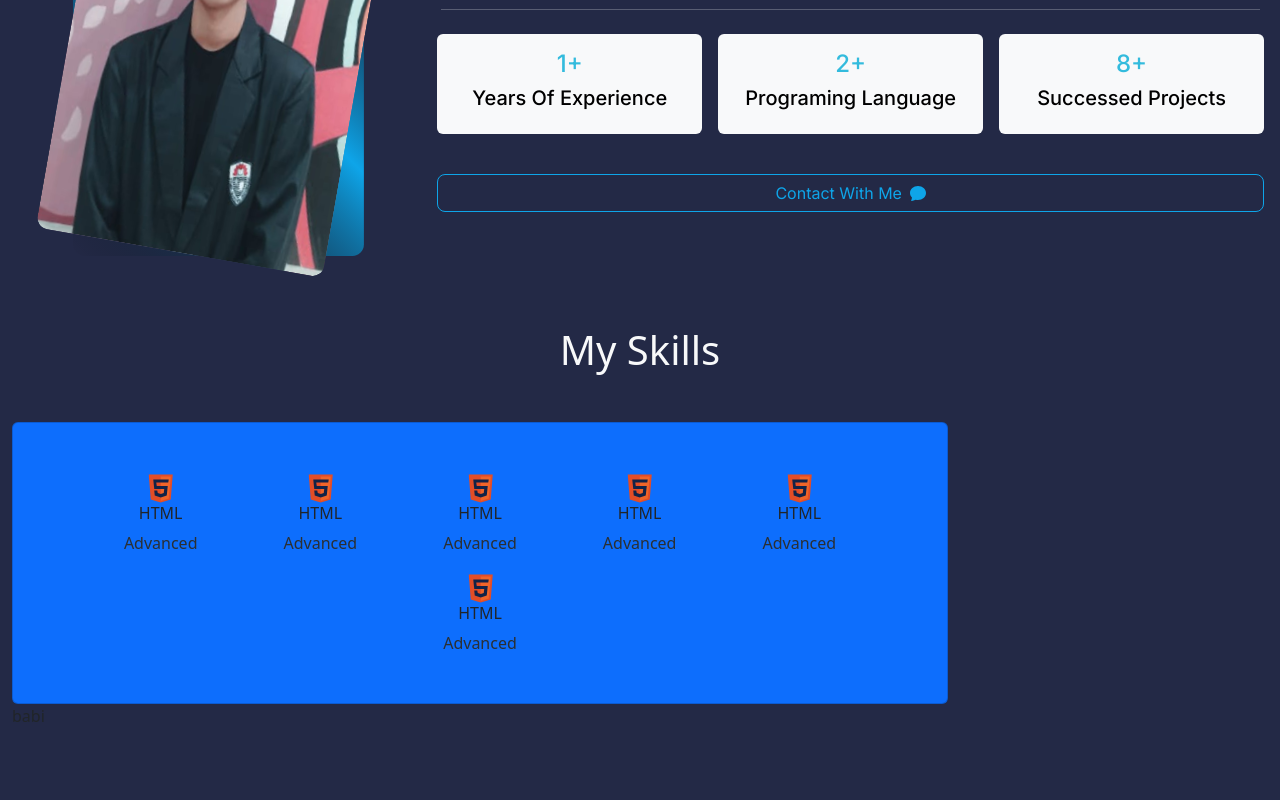
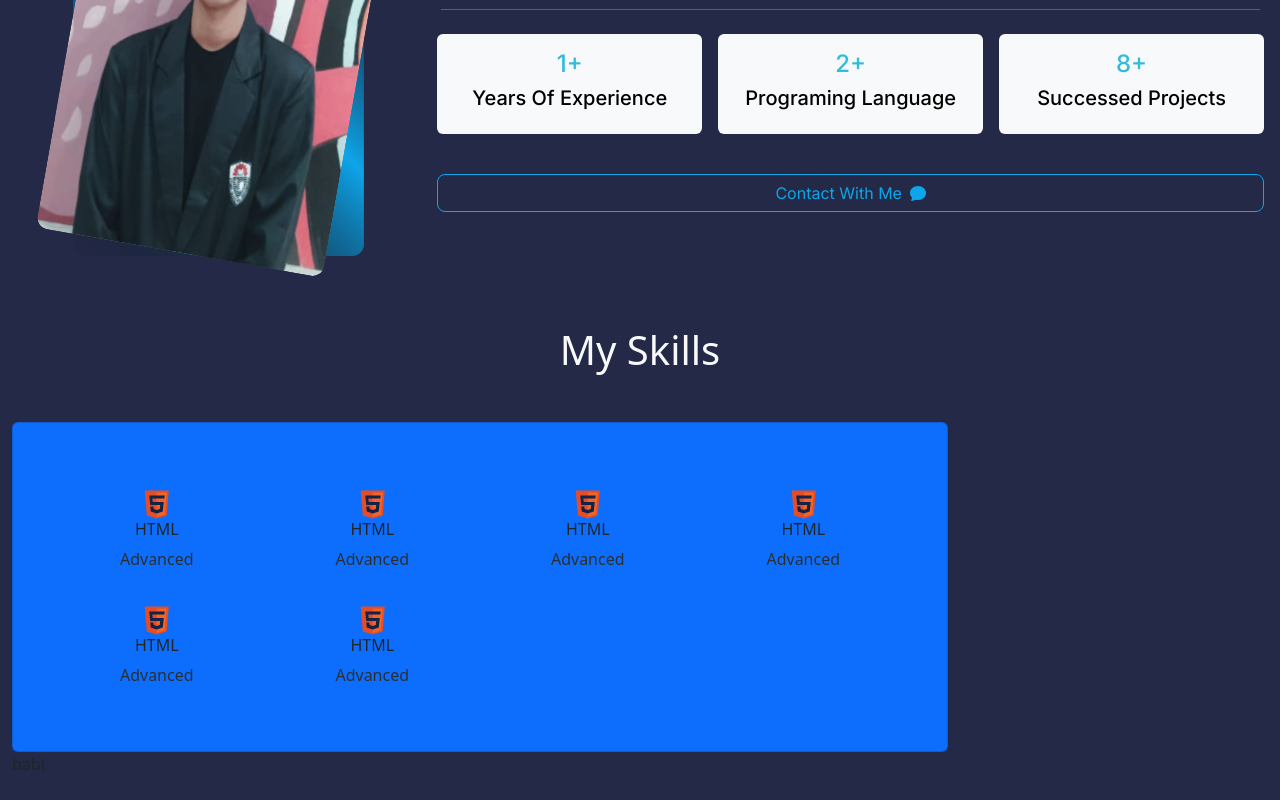
Before and after one commit to Orizaaaaa/MY-portofolio, a React (Vite) app: page / in a window 1280 px wide. Shown: the part 1078-1878 px from the top of the page. Before the commit the page ends 1830 px from the top, so only its background shows below. Built offline with nearby package versions, Linux system fonts and the light colour scheme; a web font is replaced by a local one.

Commit message:
resposive tabel skill

```diff
--- a/src/pages/Skill/MySkill.jsx
+++ b/src/pages/Skill/MySkill.jsx
@@ -8,37 +8,49 @@ function MySkill() {
             <h1 className="text-center text-light mb-5" >My Skills</h1>
             <div className="row">
                 <div className="col-lg-9 ">
-                    <div className="card bg-primary  p-5">
-                        <div className="row row-cols-lg-6 gap-3 justify-content-center align-items-center ">
-                            <div className=" col list-skill d-flex flex-column justify-content-center align-items-center">
+                    <div className="card bg-primary p-5">
+                        <div className="row justify-content-start">
+                            <div className="col-lg-3  col-md-3 col-sm-4 col-6 list-skill ">
+                                <div className="p-3 d-flex flex-column justify-content-center align-items-center">
                                     <img src={HtmlIMage} alt="htmlimage" />
                                     <h6>HTML</h6>
                                     <p className='p-0 m-0 text text-secondary-emphasis' >Advanced</p>
                                 </div>
-                            <div className=" col list-skill d-flex flex-column justify-content-center align-items-center">
+                            </div>
+                            <div className=" col-lg-3  col-md-3 col-sm-4 col-6 list-skill ">
+                                <div className="p-3 d-flex flex-column justify-content-center align-items-center">
                                     <img src={HtmlIMage} alt="htmlimage" />
                                     <h6>HTML</h6>
                                     <p className='p-0 m-0 text text-secondary-emphasis' >Advanced</p>
                                 </div>
-                            <div className=" col list-skill d-flex flex-column justify-content-center align-items-center">
+                            </div>
+                            <div className=" col-lg-3  col-md-3 col-sm-4 col-6 list-skill ">
+                                <div className="p-3 d-flex flex-column justify-content-center align-items-center">
                                     <img src={HtmlIMage} alt="htmlimage" />
                                     <h6>HTML</h6>
                                     <p className='p-0 m-0 text text-secondary-emphasis' >Advanced</p>
                                 </div>
-                            <div className=" col list-skill d-flex flex-column justify-content-center align-items-center">
+                            </div>
+                            <div className=" col-lg-3  col-md-3 col-sm-4 col-6 list-skill ">
+                                <div className="p-3 d-flex flex-column justify-content-center align-items-center">
                                     <img src={HtmlIMage} alt="htmlimage" />
                                     <h6>HTML</h6>
                                     <p className='p-0 m-0 text text-secondary-emphasis' >Advanced</p>
                                 </div>
-                            <div className=" col list-skill d-flex flex-column justify-content-center align-items-center">
+                            </div>
+                            <div className=" col-lg-3  col-md-3 col-sm-4 col-6 list-skill ">
+                                <div className="p-3 d-flex flex-column justify-content-center align-items-center">
                                     <img src={HtmlIMage} alt="htmlimage" />
                                     <h6>HTML</h6>
                                     <p className='p-0 m-0 text text-secondary-emphasis' >Advanced</p>
                                 </div>
-                            <div className=" col list-skill d-flex flex-column justify-content-center align-items-center">
+                            </div>
+                            <div className=" col-lg-3  col-md-3 col-sm-4 col-6 list-skill ">
+                                <div className="p-3 d-flex flex-column justify-content-center align-items-center">
                                     <img src={HtmlIMage} alt="htmlimage" />
                                     <h6>HTML</h6>
                                     <p className='p-0 m-0 text text-secondary-emphasis' >Advanced</p>
+                                </div>
                             </div>
 
                         </div>
```
Lines whose indentation alone changed are shown as unchanged.
